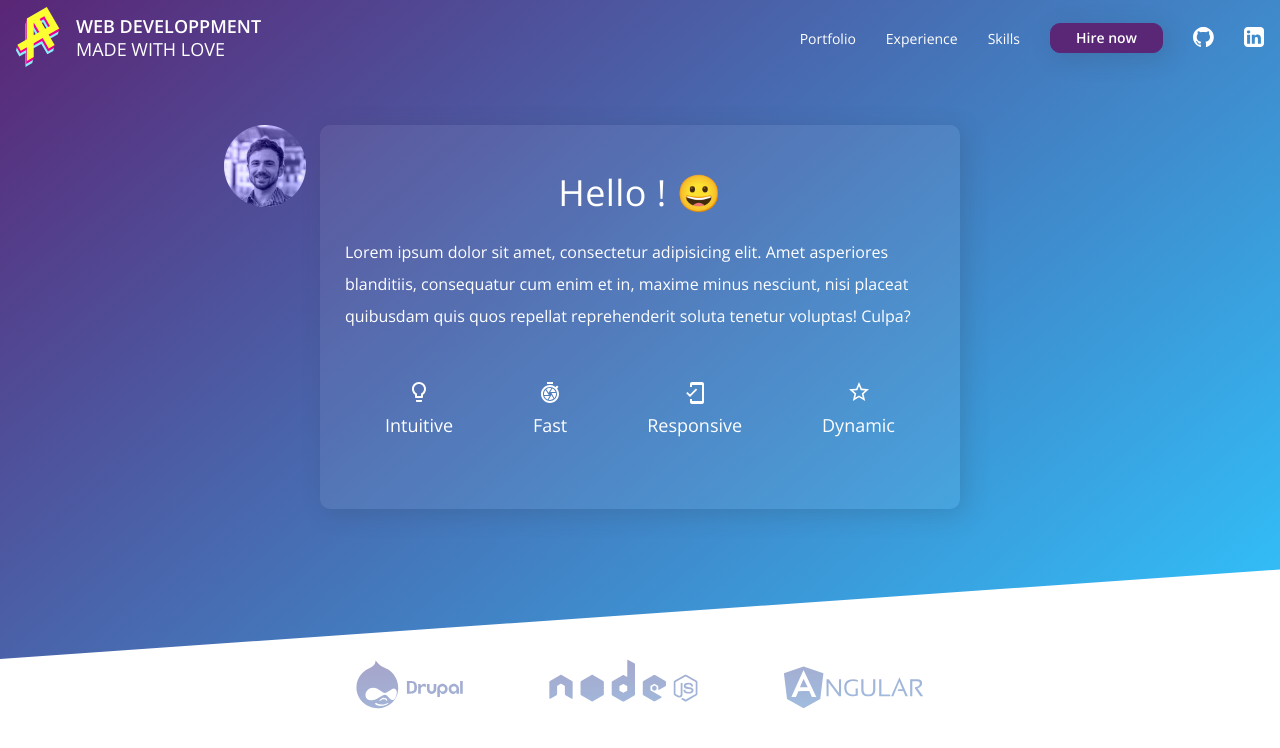
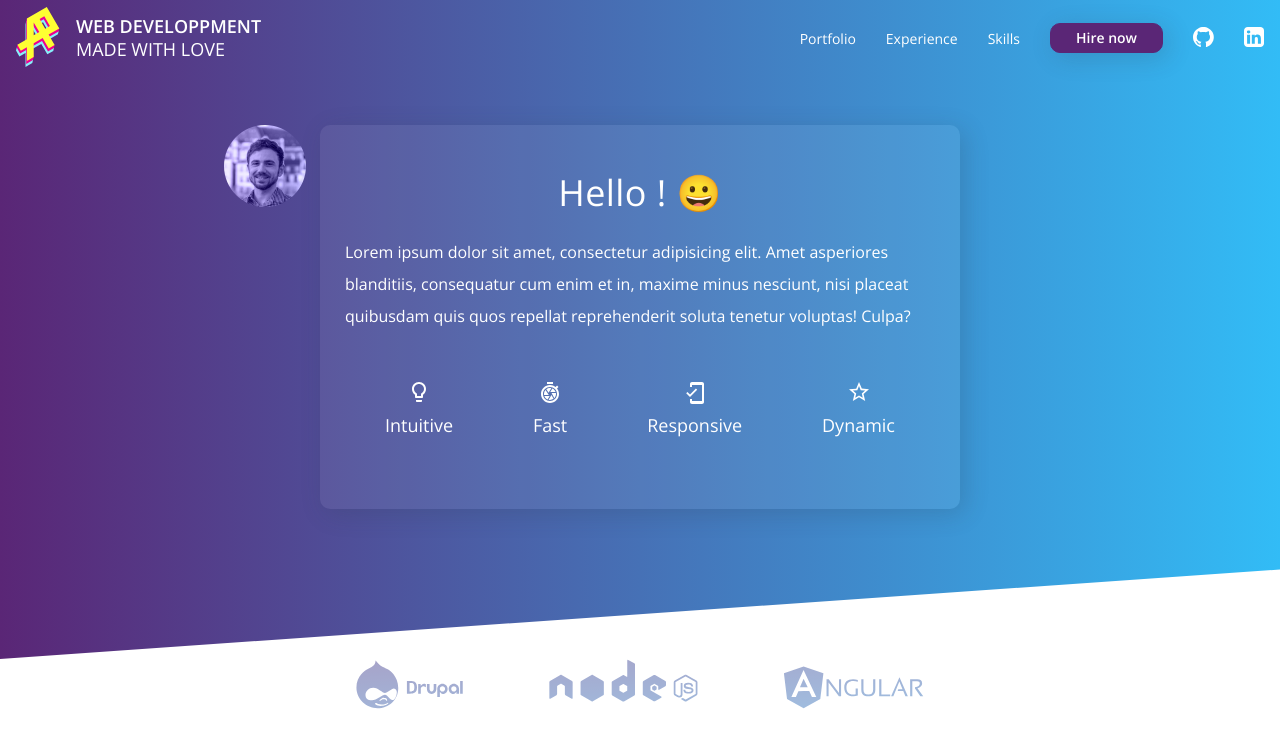
Before and after one commit to paulantoine2/portfoliov2, an Angular app: page / in a window 1280 px wide. Shown: the top 748 px of the page. Built offline with nearby package versions, Linux system fonts and the light colour scheme; what ng-inline-svg would draw is missing.

Commit message:
Transition About <=> Portfolio

```diff
--- a/src/app/app.component.html
+++ b/src/app/app.component.html
@@ -10,14 +10,14 @@
           </g>
         </svg>
       </div>
-      <div class="site-title">
+      <div class="site-title" routerLink="/">
         <div class="main-site-title">Web developpment</div>
         <div class="secondary-site-title">Made with love</div>
       </div>
     </div>
     <nav>
       <ul>
-        <li><a class="link" routerLink="/" title="Portfolio">Portfolio</a></li>
+        <li><a class="link" routerLink="/portfolio" title="Portfolio">Portfolio</a></li>
         <li><a class="link" routerLink="/experience" title="Experience">Experience</a></li>
         <li><a class="link" routerLink="/skills" title="Skills">Skills</a></li>
         <li><a class="button" routerLink="/contact" title="Contact me">Hire now</a></li>
--- a/src/app/pages/about/about.component.html
+++ b/src/app/pages/about/about.component.html
@@ -1,4 +1,5 @@
 <section id="about" class="dark">
+  <div class="bg"></div>
   <div class="wrapper">
     <div class="thumbnail">
       <img src="/assets/images/shared/avatar.png" alt="">
--- a/src/app/pages/about/about.component.ts
+++ b/src/app/pages/about/about.component.ts
@@ -1,15 +1,27 @@
-import { Component, OnInit } from '@angular/core';
+import {Component, OnDestroy, OnInit} from "@angular/core";
+import {Router} from "@angular/router";
 
 @Component({
   selector: 'app-about',
   templateUrl: './about.component.html',
   styleUrls: ['./about.component.scss']
 })
-export class AboutComponent implements OnInit {
+export class AboutComponent implements OnInit, OnDestroy {
 
-  constructor() { }
+  constructor(private router: Router) { }
 
   ngOnInit() {
+    window.onwheel = () => {
+      var d = document.documentElement;
+      var offset = d.scrollTop + window.innerHeight;
+      var height = d.offsetHeight;
+      if (offset >= height) {
+        this.router.navigate(['/portfolio']);
+      }
+    };
+  }
+  ngOnDestroy() {
+    window.onwheel = null;
   }
 
 }
--- a/src/app/pages/contact/contact.component.html
+++ b/src/app/pages/contact/contact.component.html
@@ -1,3 +1,3 @@
 <section id="contact" class="dark">
-
+  <div class="bg"></div>
 </section>
--- a/src/app/pages/experience/experience.component.html
+++ b/src/app/pages/experience/experience.component.html
@@ -1,4 +1,5 @@
 <section id="experience" class="dark">
+  <div class="bg"></div>
   <div class="wrapper">
     <h2>Experience 📈</h2>
     <div class="content">
--- a/src/app/pages/portfolio/portfolio.component.html
+++ b/src/app/pages/portfolio/portfolio.component.html
@@ -1,4 +1,5 @@
 <section id="portfolio" class="light">
+  <div class="bg"></div>
   <div class="wrapper">
     <h2>Freelance Portfolio 💼</h2>
     <p class="main-text small">This is the list of projects i’ve made as Freelance only. Please go to the Experience section to know more about my work !</p>
--- a/src/app/pages/portfolio/portfolio.component.ts
+++ b/src/app/pages/portfolio/portfolio.component.ts
@@ -1,15 +1,22 @@
-import { Component, OnInit } from '@angular/core';
+import {AfterViewInit, Component, OnDestroy, OnInit} from "@angular/core";
+import {Router} from "@angular/router";
 
 @Component({
   selector: 'app-portfolio',
   templateUrl: './portfolio.component.html',
   styleUrls: ['./portfolio.component.scss']
 })
-export class PortfolioComponent implements OnInit {
+export class PortfolioComponent implements OnInit, AfterViewInit, OnDestroy {
 
-  constructor() { }
+  constructor(private router: Router) { }
 
   ngOnInit() {
+
+  }
+  ngAfterViewInit() {
+  }
+  ngOnDestroy() {
+    window.onwheel = null;
   }
 
 }
--- a/src/app/pages/skills/skills.component.html
+++ b/src/app/pages/skills/skills.component.html
@@ -1,4 +1,5 @@
 <section id="skills" class="light">
+  <div class="bg"></div>
   <div class="wrapper">
     <h2>My Skills 🍳</h2>
     <p class="main-text small">I mainly use the folowing technologies based on HTML, CSS, PHP and JavaScript to develop my websites :</p>
--- a/src/app/router.animations.ts
+++ b/src/app/router.animations.ts
@@ -1,19 +1,43 @@
 import {trigger, animate, style, group, animateChild, query, stagger, transition} from '@angular/animations';
 
 export const routerTransition = trigger('routerTransition', [
-  transition('* <=> *', [
+  transition('about => portfolio', [
     /* order */
-    /* 1 */ query(':enter, :leave', style({ position: 'fixed', width: '100%' })
-      , { optional: true }),
-    /* 2 */ group([  // block executes in parallel
-      query(':enter', [
-        style({ transform: 'translateX(100%)' }),
-        animate('0.5s ease-in-out', style({ transform: 'translateX(0%)' }))
-      ], { optional: true }),
-      query(':leave', [
-        style({ transform: 'translateX(0%)' }),
-        animate('0.5s ease-in-out', style({ transform: 'translateX(-100%)' }))
-      ], { optional: true }),
+    query(':enter, :leave', style({ position: 'fixed', width: '100%' })),
+    query(':enter .wrapper', style({ opacity: '0', transform: 'translateY(100%)' })),
+    query(':leave .wrapper, :leave .highlighted', [
+      style({ opacity: '1'}),
+      animate('.2s ease', style({ opacity: '0' }))
+    ]),
+    group([
+      query(':leave .bg', [
+        style({ top: '0', transform: 'skew(0deg, -4deg)' }),
+        animate('.5s ease-in-out', style({ top: 'calc(-100% + 75px)', transform: 'skew(0deg, 0deg)' }))
+      ]),
+      query(':enter .wrapper', [
+        animate('.5s 200ms ease-in-out', style({ opacity: '1', transform: 'translateY(0)' }))
+      ]),
+    ]),
+    query(':leave .bg', [
+      animate('.5s ease-in-out', style({ opacity: '0' }))
+    ]),
+  ]),
+  transition('portfolio => about', [
+    /* order */
+    query(':leave', style({ zIndex: '-100' })),
+    query(':enter, :leave', style({ position: 'fixed', width: '100%' })),
+    query(':enter .bg', style({ top: 'calc(-100% + 75px)', transform: 'skew(0deg, 0deg)' })),
+    query(':enter .wrapper, :enter .highlighted', style({ opacity: '0'})),
+    group([
+      query(':leave .wrapper', [
+        animate('.5s  ease-in-out', style({ opacity: '0', transform: 'translateY(100%)' }))
+      ]),
+      query(':enter .bg', [
+        animate('.5s 200ms ease-in-out', style({ top: '0', transform: 'skew(0deg, -4deg)' }))
+      ])
+    ]),
+    query(':enter .wrapper, :enter .highlighted', [
+      animate('.2s ease', style({ opacity: '1' }))
     ])
   ])
-])
+]);
--- a/src/styles.scss
+++ b/src/styles.scss
@@ -245,24 +245,25 @@ header {
     opacity: 1;
   }
 }
-
+section{
+  .bg {
+    content: "";
+    width: 100%;
+    height: 100%;
+    z-index: -1000;
+    background: linear-gradient(90deg, #5A2676 0%, #32BCF6 100%);
+    transform-origin: left top;
+    position: absolute;
+    top: 0;
+    left: 0;
+    transform: skew(0deg,-4deg);
+  }
+}
 
 #about {
 	position: relative;
 	padding-bottom: 150px;
   margin-bottom: 100px;
-	&:before {
-		content: "";
-		width: 100%;
-		height: 100%;
-		z-index: -1000;
-		background: linear-gradient(142deg, #5A2676 0%, #32BCF6 100%);
-		transform-origin: left bottom;
-		position: absolute;
-		top: 0;
-		left: 0;
-		transform: skew(0deg,-4deg);
-	}
 	.wrapper {
 		max-width: 640px;
 		.inside {
@@ -311,6 +312,11 @@ header {
   }
 }
 #portfolio {
+  .bg {
+    bottom: calc(100% - 75px);
+    transform: skew(0);
+    top: auto;
+  }
   .wrapper {
     max-width: 900px;
     margin: 0 auto;
```
